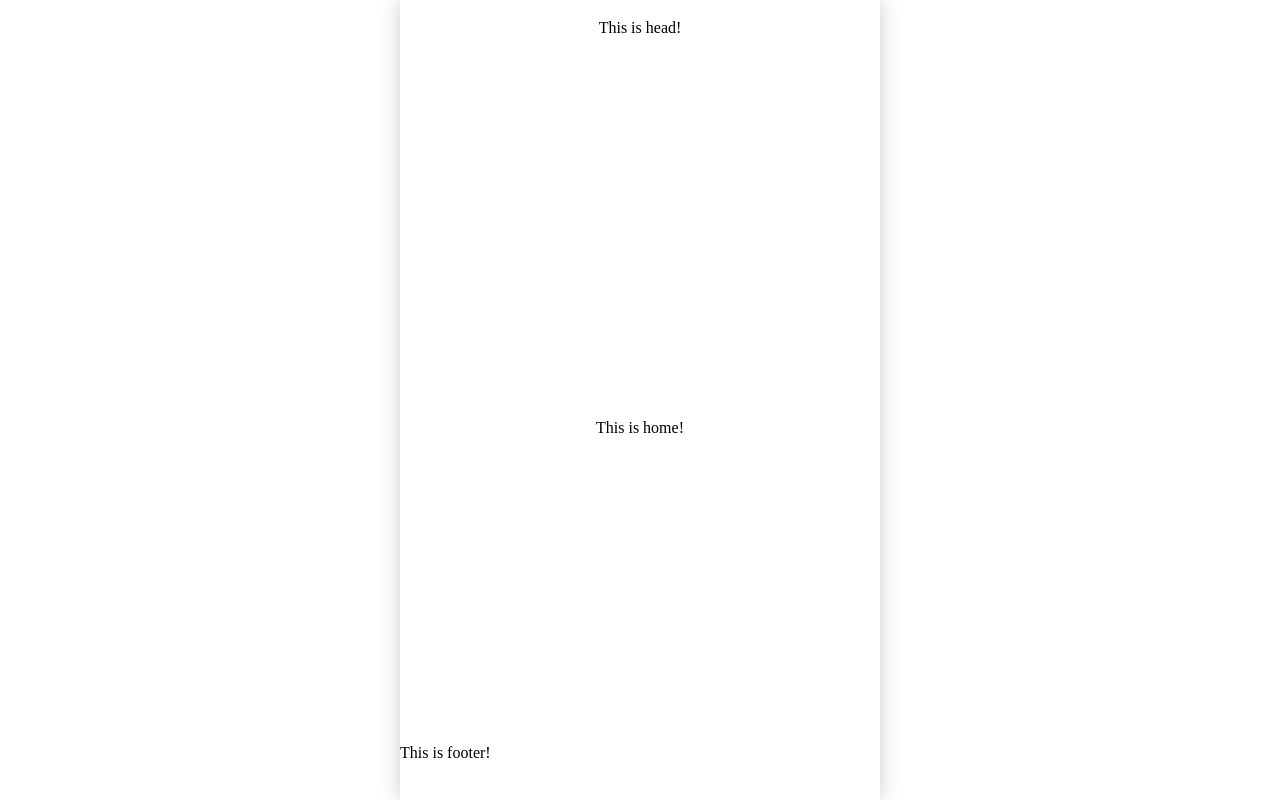
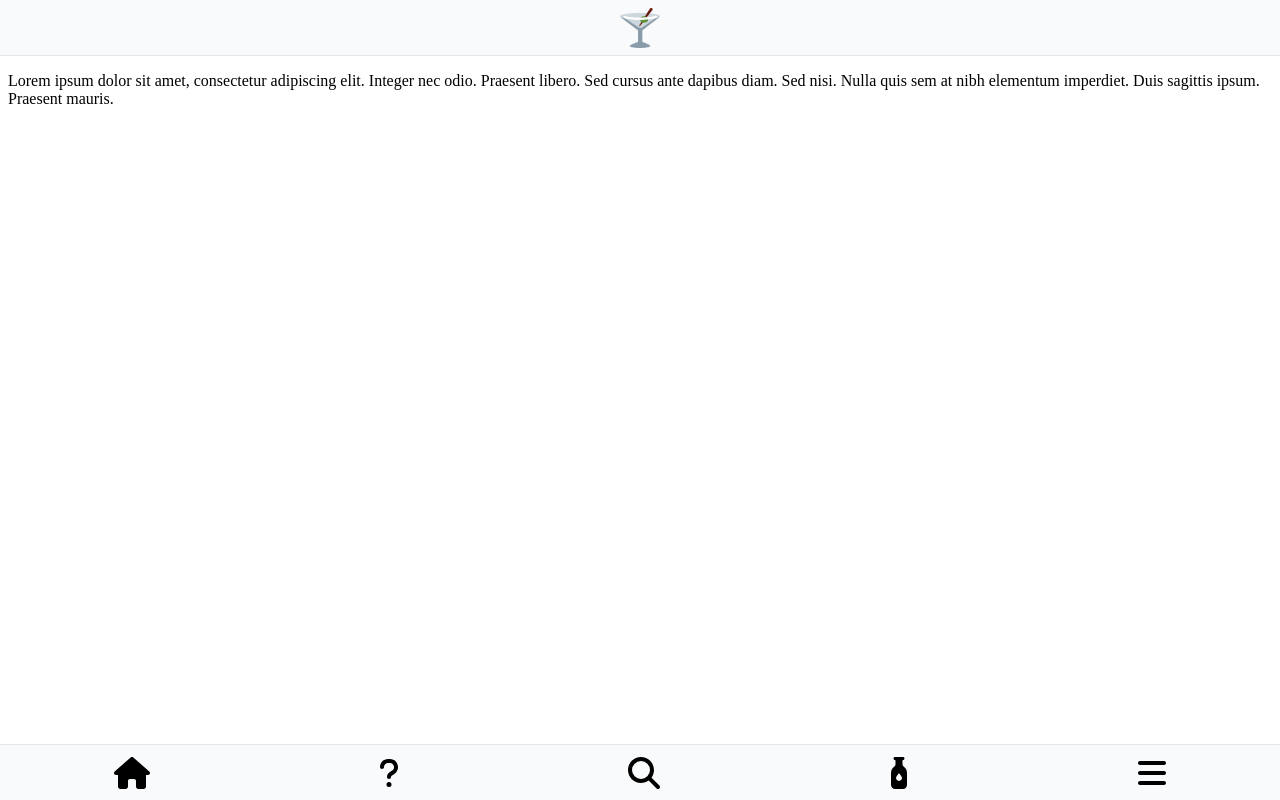
Before and after one commit to Programming-Seungwan/Cocktail-Recipe-Project, a React (Vite) app: page / in a window 1280 px wide. Built offline with nearby package versions, Linux system fonts and the light colour scheme.

Commit message:
make default use of styled-component module on header and footer

```diff
--- a/package.json
+++ b/package.json
@@ -11,6 +11,8 @@
   },
   "dependencies": {
     "@fortawesome/fontawesome-svg-core": "^6.5.1",
+    "@fortawesome/free-brands-svg-icons": "^6.5.1",
+    "@fortawesome/free-regular-svg-icons": "^6.5.1",
     "@fortawesome/free-solid-svg-icons": "^6.5.1",
     "@fortawesome/react-fontawesome": "^0.2.0",
     "react": "^18.2.0",
--- a/src/components/Footer/Footer.jsx
+++ b/src/components/Footer/Footer.jsx
@@ -1,12 +1,50 @@
 import styled from 'styled-components';
+import { FontAwesomeIcon } from '@fortawesome/react-fontawesome';
+import { faBars, faBottleDroplet, faHome, faMagnifyingGlass, faQuestion } from '@fortawesome/free-solid-svg-icons';
+import { NavLink } from 'react-router-dom';
 
 const FooterContainer = styled.footer`
+  background-color: #f8fafc;
+  border-top: 1px solid #e5e7eb;
   width: 100%;
   position: fixed;
   bottom: 0;
   height: 7vh;
 `;
 
+const FooterNavBar = styled.nav`
+  width: 100%;
+  height: 100%;
+  display: flex;
+  justify-content: space-around;
+  align-items: center;
+`;
+
+const StyledNavLink = styled(NavLink)`
+  text-decoration: none;
+  color: black;
+`;
+
 export default function Footer() {
-  return <FooterContainer>This is footer!</FooterContainer>;
+  return (
+    <FooterContainer>
+      <FooterNavBar>
+        <StyledNavLink to='/'>
+          <FontAwesomeIcon icon={faHome} size='2x' />
+        </StyledNavLink>
+        <StyledNavLink to='/random'>
+          <FontAwesomeIcon icon={faQuestion} size='2x' />
+        </StyledNavLink>
+        <StyledNavLink to='/search-name'>
+          <FontAwesomeIcon icon={faMagnifyingGlass} size='2x' />
+        </StyledNavLink>
+        <StyledNavLink to='/ingredient'>
+          <FontAwesomeIcon icon={faBottleDroplet} size='2x' />
+        </StyledNavLink>
+        <StyledNavLink to='/category'>
+          <FontAwesomeIcon icon={faBars} size='2x' />
+        </StyledNavLink>
+      </FooterNavBar>
+    </FooterContainer>
+  );
 }
--- a/src/components/Header/Header.jsx
+++ b/src/components/Header/Header.jsx
@@ -1,25 +1,29 @@
 import styled from 'styled-components';
 
 const HeaderContainer = styled.header`
+  background-color: #f8fafc;
+  border-bottom: 1px solid #e5e7eb;
   width: 100%;
-  position: sticky;
-  padding: 10px;
-
+  position: fixed;
+  top: 0;
+  z-index: 10;
   height: 7vh;
-  display: flex;
-  align-items: center;
 `;
 
 const HeaderNavBar = styled.nav`
   width: 100%;
+  height: 100%;
   display: flex;
-  justify-content: space-around;
+  justify-content: center;
+  align-items: center;
 `;
 
 export default function Header() {
   return (
     <HeaderContainer>
-      <HeaderNavBar>This is head!</HeaderNavBar>
+      <HeaderNavBar>
+        <img src='/assets/header/cocktail.png' alt='cocktail image' style={{ width: '40px', height: '40px' }} />
+      </HeaderNavBar>
     </HeaderContainer>
   );
 }
--- a/src/components/Home/Home.jsx
+++ b/src/components/Home/Home.jsx
@@ -1,12 +1,22 @@
 import styled from 'styled-components';
 
 const StyledHomeContainer = styled.div`
+  margin: 7vh 0;
+  padding: 0 1vh;
   flex: 1;
   display: flex;
   justify-content: center;
   align-items: center;
+  overflow-y: auto;
 `;
 
 export default function Home() {
-  return <StyledHomeContainer>This is home!</StyledHomeContainer>;
+  return (
+    <StyledHomeContainer>
+      <p>
+        Lorem ipsum dolor sit amet, consectetur adipiscing elit. Integer nec odio. Praesent libero. Sed cursus ante
+        dapibus diam. Sed nisi. Nulla quis sem at nibh elementum imperdiet. Duis sagittis ipsum. Praesent mauris.
+      </p>
+    </StyledHomeContainer>
+  );
 }
--- a/src/index.css
+++ b/src/index.css
@@ -30,19 +30,11 @@
   box-sizing: border-box;
 }
 
-html,
-body {
-  margin: 0 auto;
+html {
   width: 100%;
-  max-width: 480px;
   height: 100%;
 }
 
-#root {
-  width: 100%;
-  max-width: 480px;
-  height: 100%;
-  display: flex;
-  flex-direction: column;
-  box-shadow: 0 0 20px #0003;
+body {
+  margin: 0;
 }
```
Also changed, not shown: 1 other file (tests, documents, lock files or other folders).
